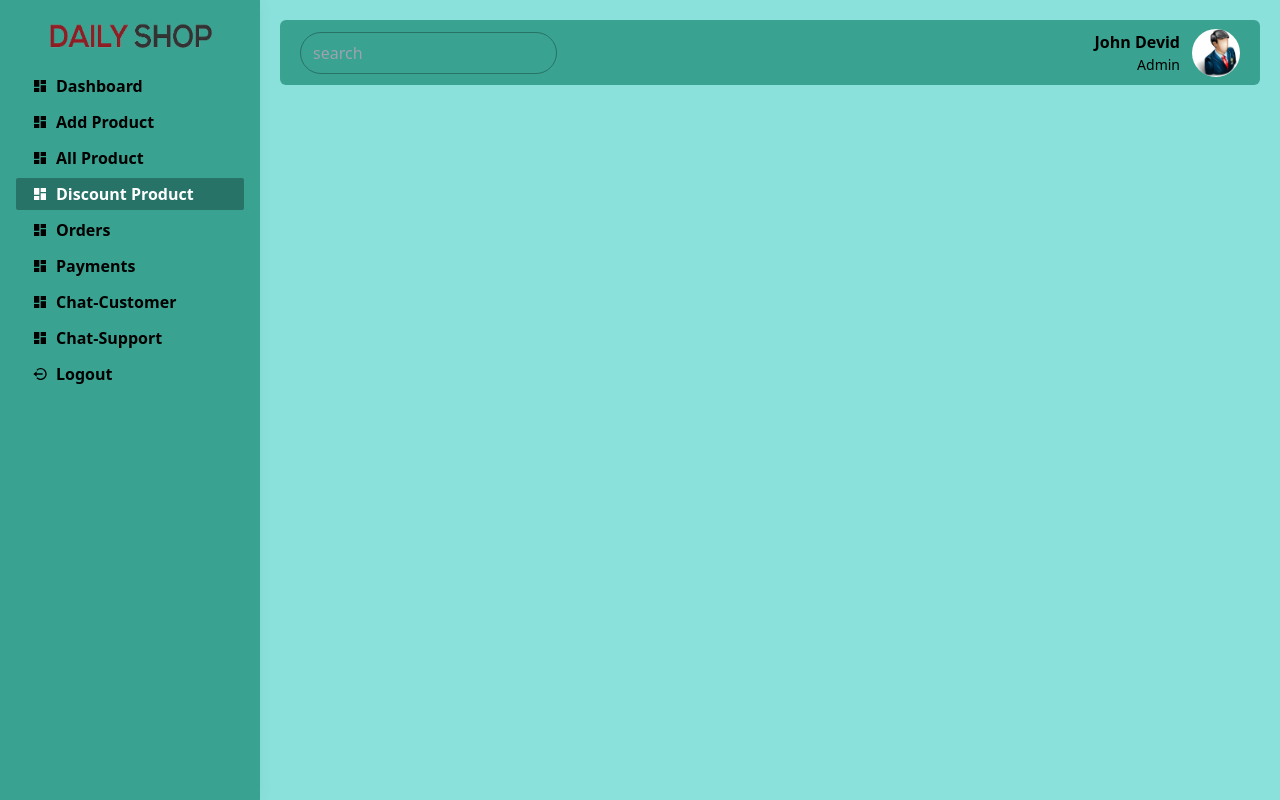
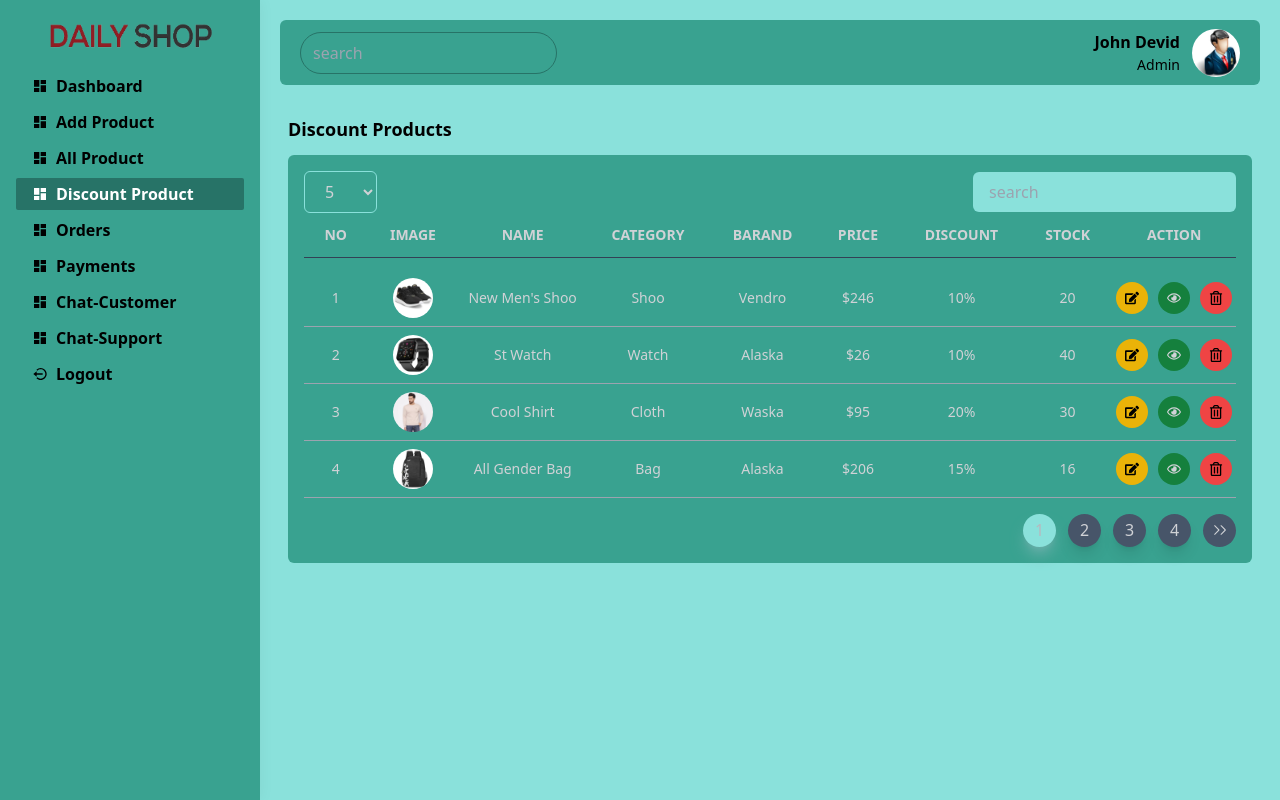
Before and after one commit to Atik2788/e-commerce-project-dashboard, a React (Create React App) app: page /seller/dashboard/discount-product in a window 1280 px wide. Built offline with nearby package versions, Linux system fonts and the light colour scheme.

Commit message:
30 done discount page design

```diff
--- a/src/views/seller/DiscountProducts.jsx
+++ b/src/views/seller/DiscountProducts.jsx
@@ -14,7 +14,27 @@ const DiscountProducts = () => {
 
     return (
         <div className="px-2 lg:px-7 pt-5">
+        <h1 className="text-black mb-3 font-semibold text-lg">Discount Products</h1>
 
+        <div className="w-full p-4 bg-[#39a290] rounded-md ">
+          <SetParPage setParPage={setParPage} searchValue={searchValue} setSearchValue={setSearchValue}/>
+
+          <Table headers={headersSellerProducts} rows={rowsSellerProducts} iconbgColor="bg-yellow-500 hover:bg-yellow-300"
+          icon2bgColor="bg-green-700 hover:bg-green-600"
+          icon3bgColor="bg-red-500 hover:bg-red-300"
+          />
+
+          <div className="w-full flex justify-end mt-4 bottom-4 right-4">
+                <Pagination
+                  setCurrentPage={setCurrentPage}
+                  currentPage={currentPage}
+                  totalItem={50}
+                  parPage={parPage}
+                  showItem={3}
+                />
+              </div>
+
+        </div>
       </div>
     );
 };
```
